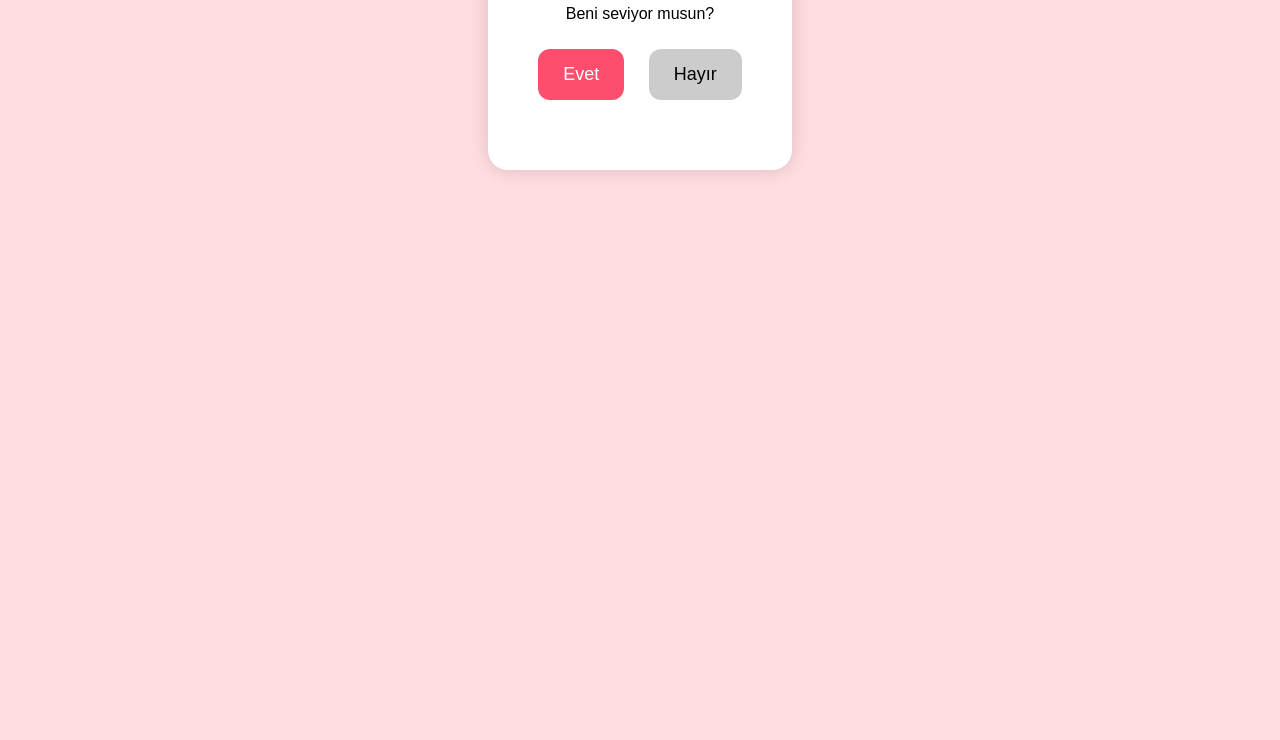
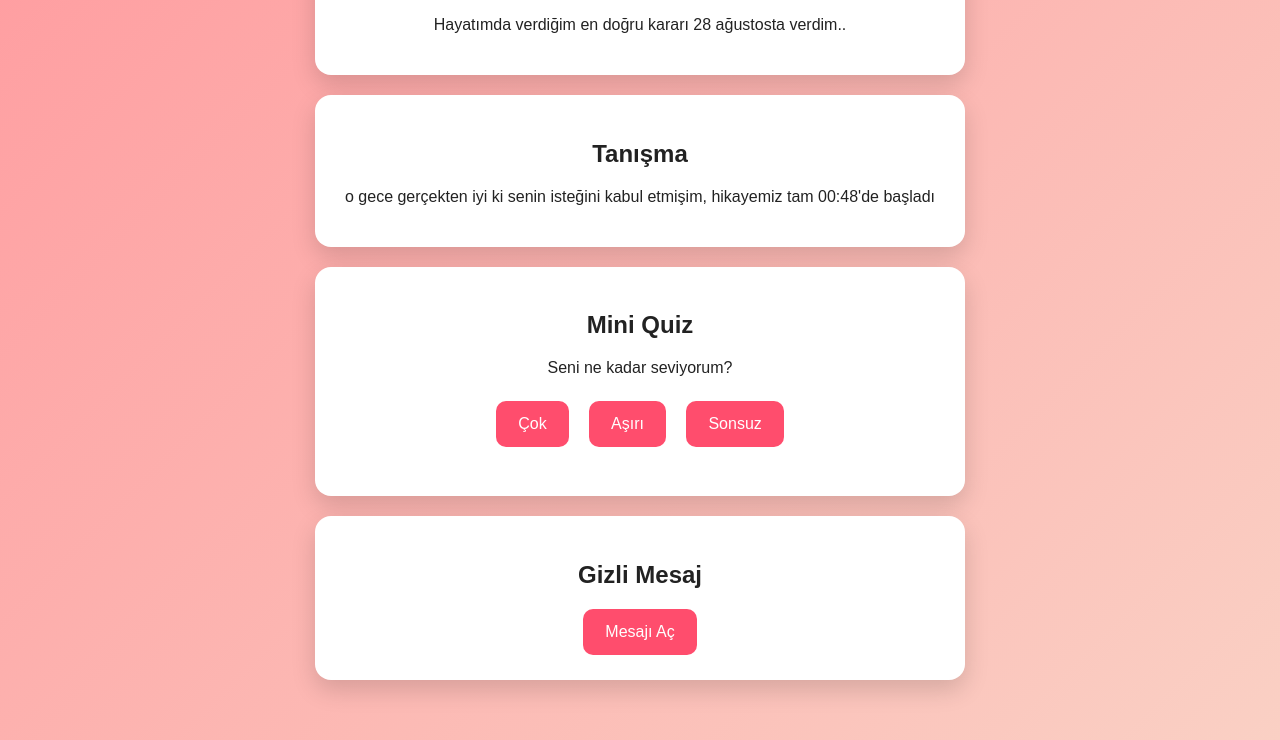
Before and after one commit to ErNis474/Hayat-m-n-ikolatas-na, a plain HTML site: page index.html in a window 1280 px wide. Shown: the part 211-951 px from the top of the page. Before the commit the page ends 800 px from the top, so only its background shows below. Drawn offline with Linux system fonts and the light colour scheme.

Commit message:
Update index.html

```diff
--- a/index.html
+++ b/index.html
@@ -2,63 +2,90 @@
 <html lang="tr">
 <head>
 <meta charset="UTF-8">
-<title>Mini Quiz 💖</title>
-
+<title>Kökökököpepepepekkkk</title>
 <style>
-body{
-    background:#ffdde1;
-    font-family:Arial;
-    text-align:center;
-    padding-top:100px;
+body {
+  margin:0;
+  font-family: Arial, sans-serif;
+  background: linear-gradient(135deg,#ff9a9e,#fad0c4);
+  text-align:center;
+  color:#222;
 }
-
-.card{
-    background:white;
-    padding:40px;
-    border-radius:20px;
-    display:inline-block;
-    box-shadow:0 0 20px rgba(0,0,0,0.15);
+.container {
+  padding:40px 20px;
 }
-
-button{
-    padding:15px 25px;
-    margin:10px;
-    font-size:18px;
-    border:none;
-    border-radius:12px;
-    cursor:pointer;
+h1 {font-size:38px;}
+.card {
+  background:white;
+  padding:25px;
+  border-radius:16px;
+  max-width:600px;
+  margin:20px auto;
+  box-shadow:0 10px 25px rgba(0,0,0,0.15);
 }
-
-.yes{background:#ff4d6d;color:white;}
-.no{background:#ccc;}
-
-#sonuc{
-    font-size:28px;
-    margin-top:20px;
-    color:#ff1744;
+button {
+  background:#ff4d6d;
+  color:white;
+  border:none;
+  padding:14px 22px;
+  border-radius:10px;
+  font-size:16px;
+  cursor:pointer;
+}
+button:hover {opacity:.9}
+.hidden {display:none}
+.quiz button {margin:8px}
+img {
+  width:220px;
+  border-radius:14px;
+  margin-top:15px;
 }
 </style>
 </head>
-
 <body>
 
-<div class="card">
-<h2>Mini Quiz 😌</h2>
-<p>Beni seviyor musun?</p>
+<div class="container">
+  <h1>Kökökököpepepepekkkk</h1>
 
-<button class="yes" onclick="dogru()">Evet</button>
-<button class="no" onclick="kac()">Hayır</button>
+  <div class="card">
+    <h2>Ana Mesaj</h2>
+    <p>Hayatımda verdiğim en doğru kararı 28 ağustosta verdim..</p>
+  </div>
 
-<div id="sonuc"></div>
+  <div class="card">
+    <h2>Tanışma</h2>
+    <p>o gece gerçekten iyi ki senin isteğini kabul etmişim, hikayemiz tam 00:48'de başladı</p>
+  </div>
+
+  <div class="card">
+    <h2>Mini Quiz</h2>
+    <p>Seni ne kadar seviyorum?</p>
+    <div class="quiz">
+      <button onclick="cevap()">Çok</button>
+      <button onclick="cevap()">Aşırı</button>
+      <button onclick="cevap()">Sonsuz</button>
+    </div>
+    <p id="quizSonuc"></p>
+  </div>
+
+  <div class="card">
+    <h2>Gizli Mesaj</h2>
+    <button onclick="goster()">Mesajı Aç</button>
+    <p id="gizli" class="hidden">
+    daha önce hiç kimsenin beni bu kadar düşünüp sevebileceğini aklımın ucundan bile geçirmezdim. Ama sen bir anda hayatıma girip o düşünceyi darmadağın ettin sevgilim.
+    </p>
+  </div>
+
+
+
 </div>
 
 <script>
-function dogru(){
-    document.getElementById("sonuc").innerHTML = "Seni seviyorum 💖";
+function cevap(){
+  document.getElementById("quizSonuc").innerText = "Seni seviyorum ❤️";
 }
-
-function kac(){
-    alert("Yanlış cevap 😄 tekrar dene");
+function goster(){
+  document.getElementById("gizli").classList.remove("hidden");
 }
 </script>
 
```
